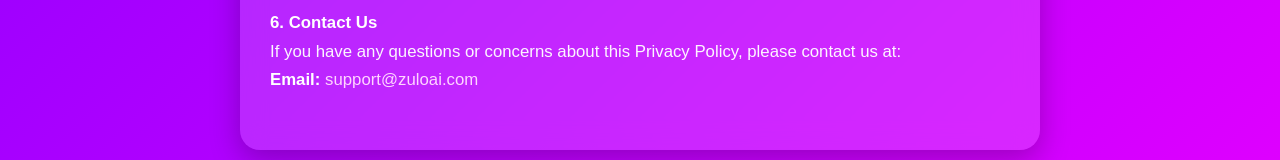
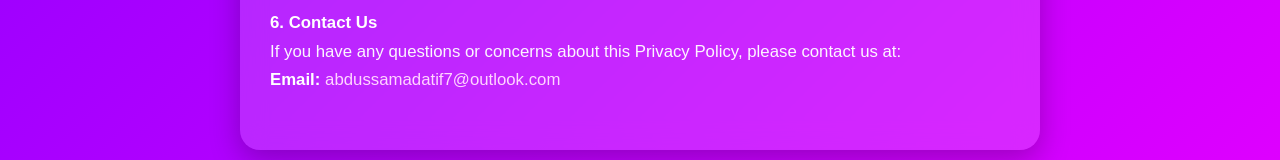
Before and after one commit to benxoa/BlendableLabs, a plain HTML site: page privacypolicy.html in a window 1280 px wide. Shown: the part 770-930 px from the top of the page. Drawn offline with Linux system fonts and the light colour scheme.

Commit message:
Update privacypolicy.html

```diff
--- a/privacypolicy.html
+++ b/privacypolicy.html
@@ -98,7 +98,7 @@
 
     <p><strong>6. Contact Us</strong><br>
     If you have any questions or concerns about this Privacy Policy, please contact us at:<br>
-    <strong>Email:</strong> <a href="mailto:support@zuloai.com" style="color: #ffd4ff; text-decoration: none;">support@zuloai.com</a>
+    <strong>Email:</strong> <a href="mailto:support@zuloai.com" style="color: #ffd4ff; text-decoration: none;">abdussamadatif7@outlook.com</a>
     </p>
   </div>
 
```
